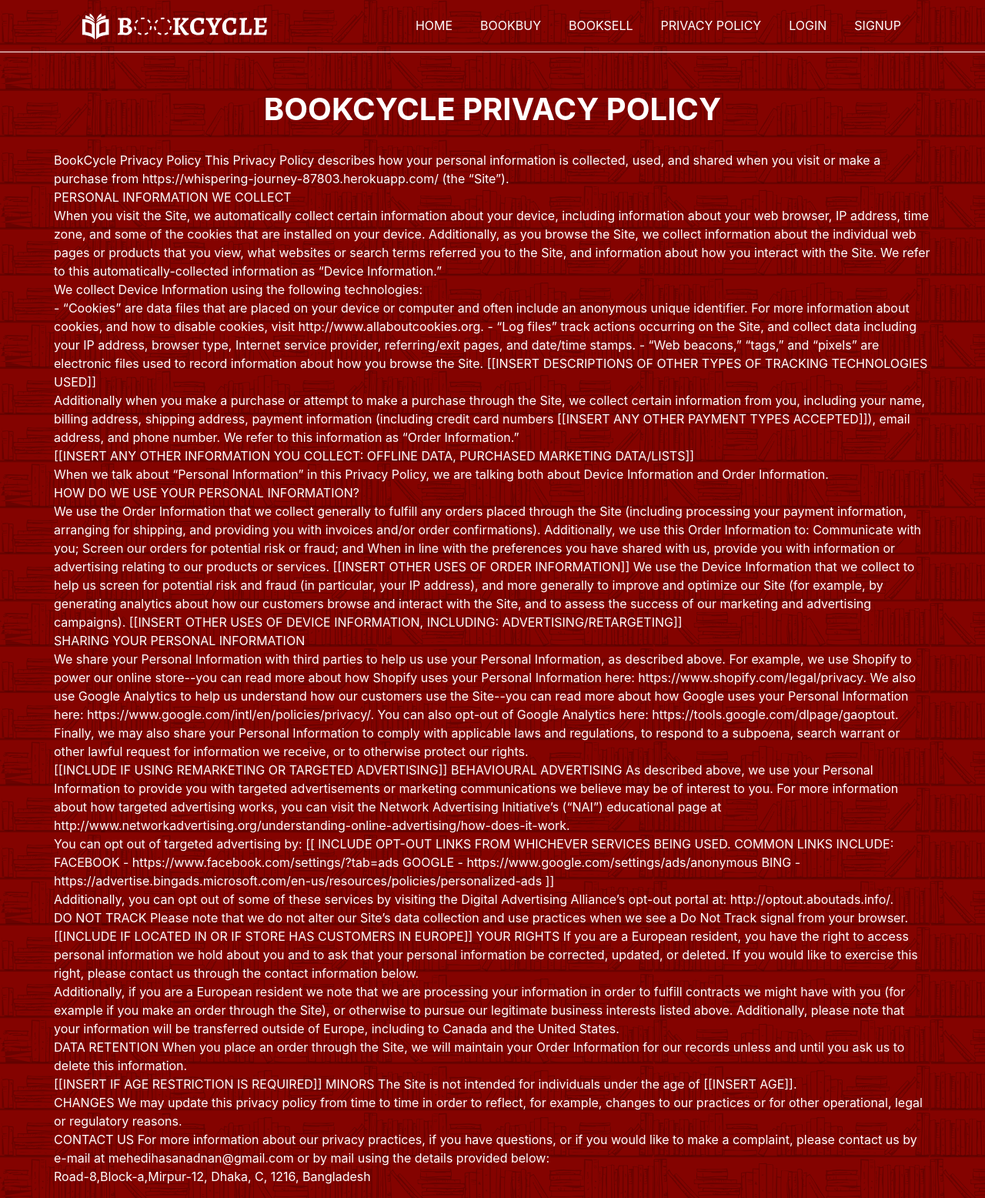
After one commit to asusual1540/bookcycle, a Node server app: page /privacy-policy in a window 1280 px wide. The commit adds this page. Shown: the whole page at 77% size. Run offline with Node 20, Linux system fonts and the light colour scheme; some libraries are stand-ins or nearby versions.

Commit message:
added privacy policy

```diff
--- a/app.js
+++ b/app.js
@@ -38,7 +38,6 @@ app.use(passport.initialize())
 app.use(passport.session())
 
 passport.use(new LocalStrategy(User.authenticate()))
-
 passport.serializeUser(User.serializeUser())
 passport.deserializeUser(User.deserializeUser())
 
--- a/package.json
+++ b/package.json
@@ -14,7 +14,6 @@
   "license": "ISC",
   "dependencies": {
     "body-parser": "^1.18.3",
-    "connect-flash": "^0.1.1",
     "cookie-parser": "^1.4.3",
     "ejs": "^2.6.1",
     "express": "^4.16.3",
@@ -24,6 +23,7 @@
     "mongoose": "^5.3.0",
     "multer": "^1.4.1",
     "passport": "^0.4.0",
+    "passport-facebook": "^2.1.1",
     "passport-local": "^1.0.0",
     "passport-local-mongoose": "^5.0.1",
     "validator": "^10.8.0"
--- a/routes/commonRoutes.js
+++ b/routes/commonRoutes.js
@@ -4,6 +4,10 @@ const { Book } = require("../server/models/book")
 
 router.get("/signup", (req, res) => {
     res.render("signup.ejs", {})
+})
+
+router.get("/privacy-policy", (req, res) => {
+    res.render("privacy-policy.ejs", {})
 })
 
 // Show all books collections
--- a/routes/profileRoutes.js
+++ b/routes/profileRoutes.js
@@ -13,10 +13,6 @@ function isLoggedIn(req, res, next) {
     res.redirect("/login")
 }
 
-router.get("/users", passport.authenticate("local", (req, res) => {
-    res.json({ user: req.user.username })
-})
-)
 router.get(
     "/users/all",
     isLoggedIn,
--- a/views/partials/login-form.ejs
+++ b/views/partials/login-form.ejs
@@ -8,5 +8,7 @@
 	<div class="form-group">
 		<button type="submit" class="btn bookcycle-btn">Login</button>
 	</div>
-
+	<div class="form-group">
+		<button type="submit" class="btn bookcycle-btn">Login with Facebook</button>
+	</div>
 </form>
--- a/views/partials/main-nav.ejs
+++ b/views/partials/main-nav.ejs
@@ -14,7 +14,7 @@
 					<li class="nav-item"><a class="nav-link" href="/">Home</a></li>
 					<li class="nav-item"><a class="nav-link" href="/buy">BookBuy</a></li>
 					<li class="nav-item"><a class="nav-link" href="/sell">BookSell</a></li>
-
+					<li class="nav-item"><a class="nav-link" href="/privacy-policy">Privacy Policy</a></li>
 					<% if (!currentUser) { %>
 					<li class="nav-item"><a class="nav-link" href="/login">Login</a></li>
 					<li class="nav-item"><a class="nav-link" href="/signup">Signup</a></li>
--- /dev/null
+++ b/views/privacy-policy.ejs
@@ -0,0 +1,130 @@
+<% include partials/header %>
+
+<% include partials/main-nav %>
+
+<section class="container">
+    <h1 class="page-header text-center">BookCycle Privacy Policy</h1>
+    <div class="row bookcycle-cards">
+
+        <p style="color : white">
+            BookCycle Privacy Policy
+
+            This Privacy Policy describes how your personal information is collected, used, and shared when you visit
+            or make a purchase from https://whispering-journey-87803.herokuapp.com/ (the “Site”).
+            <br>
+            PERSONAL INFORMATION WE COLLECT
+            <br>
+            When you visit the Site, we automatically collect certain information about your device, including
+            information about your web browser, IP address, time zone, and some of the cookies that are installed on
+            your device. Additionally, as you browse the Site, we collect information about the individual web pages or
+            products that you view, what websites or search terms referred you to the Site, and information about how
+            you interact with the Site. We refer to this automatically-collected information as “Device Information.”
+            <br>
+            We collect Device Information using the following technologies:
+            <br>
+            - “Cookies” are data files that are placed on your device or computer and often include an anonymous unique
+            identifier. For more information about cookies, and how to disable cookies, visit
+            http://www.allaboutcookies.org.
+            - “Log files” track actions occurring on the Site, and collect data including your IP address, browser
+            type, Internet service provider, referring/exit pages, and date/time stamps.
+            - “Web beacons,” “tags,” and “pixels” are electronic files used to record information about how you browse
+            the Site.
+            [[INSERT DESCRIPTIONS OF OTHER TYPES OF TRACKING TECHNOLOGIES USED]]
+            <br>
+            Additionally when you make a purchase or attempt to make a purchase through the Site, we collect certain
+            information from you, including your name, billing address, shipping address, payment information
+            (including credit card numbers [[INSERT ANY OTHER PAYMENT TYPES ACCEPTED]]), email address, and phone
+            number. We refer to this information as “Order Information.”
+            <br>
+            [[INSERT ANY OTHER INFORMATION YOU COLLECT: OFFLINE DATA, PURCHASED MARKETING DATA/LISTS]]
+            <br>
+            When we talk about “Personal Information” in this Privacy Policy, we are talking both about Device
+            Information and Order Information.
+            <br>
+            HOW DO WE USE YOUR PERSONAL INFORMATION?
+            <br>
+            We use the Order Information that we collect generally to fulfill any orders placed through the Site
+            (including processing your payment information, arranging for shipping, and providing you with invoices
+            and/or order confirmations). Additionally, we use this Order Information to:
+            Communicate with you;
+            Screen our orders for potential risk or fraud; and
+            When in line with the preferences you have shared with us, provide you with information or advertising
+            relating to our products or services.
+            [[INSERT OTHER USES OF ORDER INFORMATION]]
+            We use the Device Information that we collect to help us screen for potential risk and fraud (in
+            particular, your IP address), and more generally to improve and optimize our Site (for example, by
+            generating analytics about how our customers browse and interact with the Site, and to assess the success
+            of our marketing and advertising campaigns).
+            [[INSERT OTHER USES OF DEVICE INFORMATION, INCLUDING: ADVERTISING/RETARGETING]]
+            <br>
+            SHARING YOUR PERSONAL INFORMATION
+            <br>
+            We share your Personal Information with third parties to help us use your Personal Information, as
+            described above. For example, we use Shopify to power our online store--you can read more about how Shopify
+            uses your Personal Information here: https://www.shopify.com/legal/privacy. We also use Google Analytics to
+            help us understand how our customers use the Site--you can read more about how Google uses your Personal
+            Information here: https://www.google.com/intl/en/policies/privacy/. You can also opt-out of Google
+            Analytics here: https://tools.google.com/dlpage/gaoptout.
+            <br>
+            Finally, we may also share your Personal Information to comply with applicable laws and regulations, to
+            respond to a subpoena, search warrant or other lawful request for information we receive, or to otherwise
+            protect our rights.
+            <br>
+            [[INCLUDE IF USING REMARKETING OR TARGETED ADVERTISING]]
+            BEHAVIOURAL ADVERTISING
+            As described above, we use your Personal Information to provide you with targeted advertisements or
+            marketing communications we believe may be of interest to you. For more information about how targeted
+            advertising works, you can visit the Network Advertising Initiative’s (“NAI”) educational page at
+            http://www.networkadvertising.org/understanding-online-advertising/how-does-it-work.
+            <br>
+            You can opt out of targeted advertising by:
+            [[
+            INCLUDE OPT-OUT LINKS FROM WHICHEVER SERVICES BEING USED.
+            COMMON LINKS INCLUDE:
+            FACEBOOK - https://www.facebook.com/settings/?tab=ads
+            GOOGLE - https://www.google.com/settings/ads/anonymous
+            BING - https://advertise.bingads.microsoft.com/en-us/resources/policies/personalized-ads
+            ]]
+            <br>
+            Additionally, you can opt out of some of these services by visiting the Digital Advertising Alliance’s
+            opt-out portal at: http://optout.aboutads.info/.
+            <br>
+            DO NOT TRACK
+            Please note that we do not alter our Site’s data collection and use practices when we see a Do Not Track
+            signal from your browser.
+            <br>
+            [[INCLUDE IF LOCATED IN OR IF STORE HAS CUSTOMERS IN EUROPE]]
+            YOUR RIGHTS
+            If you are a European resident, you have the right to access personal information we hold about you and to
+            ask that your personal information be corrected, updated, or deleted. If you would like to exercise this
+            right, please contact us through the contact information below.
+            <br>
+            Additionally, if you are a European resident we note that we are processing your information in order to
+            fulfill contracts we might have with you (for example if you make an order through the Site), or otherwise
+            to pursue our legitimate business interests listed above. Additionally, please note that your information
+            will be transferred outside of Europe, including to Canada and the United States.
+            <br>
+            DATA RETENTION
+            When you place an order through the Site, we will maintain your Order Information for our records unless
+            and until you ask us to delete this information.
+            <br>
+            [[INSERT IF AGE RESTRICTION IS REQUIRED]]
+            MINORS
+            The Site is not intended for individuals under the age of [[INSERT AGE]].
+            <br>
+            CHANGES
+            We may update this privacy policy from time to time in order to reflect, for example, changes to our
+            practices or for other operational, legal or regulatory reasons.
+            <br>
+            CONTACT US
+            For more information about our privacy practices, if you have questions, or if you would like to make a
+            complaint, please contact us by e-mail at mehedihasanadnan@gmail.com or by mail using the details provided
+            below:
+            <br>
+            Road-8,Block-a,Mirpur-12, Dhaka, C, 1216, Bangladesh
+        </p>
+
+    </div>
+</section>
+
+<% include partials/footer %>
```
